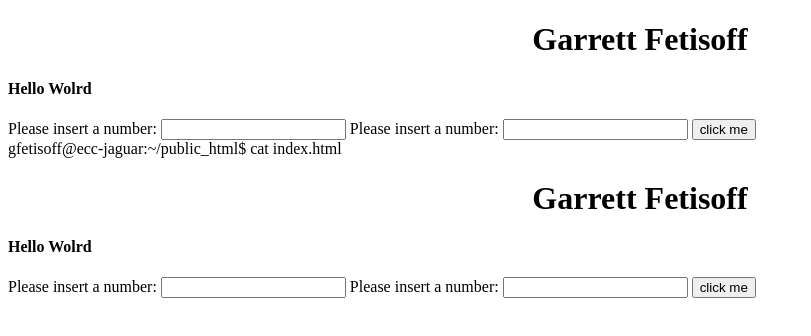
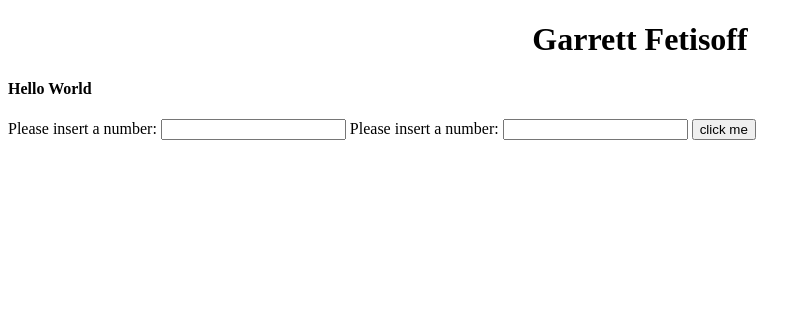
Before and after one commit to gfetisoff/gfetisoff.github.io, a plain HTML site: page index.html in a window 1280 px wide. Shown: the whole page, without its empty margins (0-811 px from the left). Drawn offline with Linux system fonts and the light colour scheme.

Commit message:
removing extra code

```diff
--- a/index.html
+++ b/index.html
@@ -6,7 +6,7 @@
 </head>
 <body>
         <h1>  <center>Garrett Fetisoff</center>  </h1>
-<h4>Hello Wolrd</h4>
+<h4>Hello World</h4>
 <script src="script.js" type="text/javascript"></script>
 <form>
 Please insert a number: <input type="text" id="numberin1">
@@ -15,21 +15,3 @@ Please insert a number: <input type="text" id="numberin2">
 </form>
 </body>
 </html>
-gfetisoff@ecc-jaguar:~/public_html$ cat index.html
-<!DOCTYPE html>
-<html>
-<head>
-<meta charset="UTF-8">
-<title>2.0</title>
-</head>
-<body>
-        <h1>  <center>Garrett Fetisoff</center>  </h1>
-<h4>Hello Wolrd</h4>
-<script src="script.js" type="text/javascript"></script>
-<form>
-Please insert a number: <input type="text" id="numberin1">
-Please insert a number: <input type="text" id="numberin2">
-<input id="onclick" type="button" value="click me" onclick="addnum();"/> </input>
-</form>
-</body>
-</html>
```
